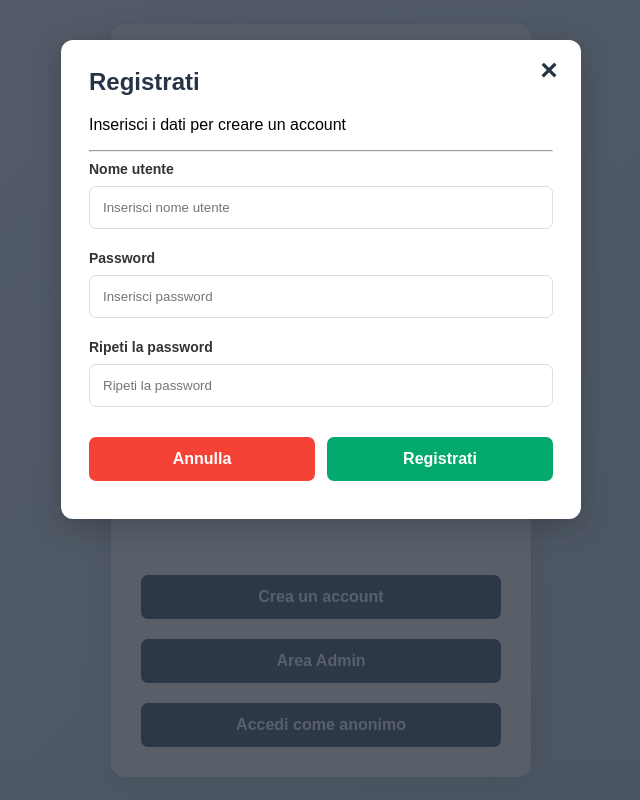
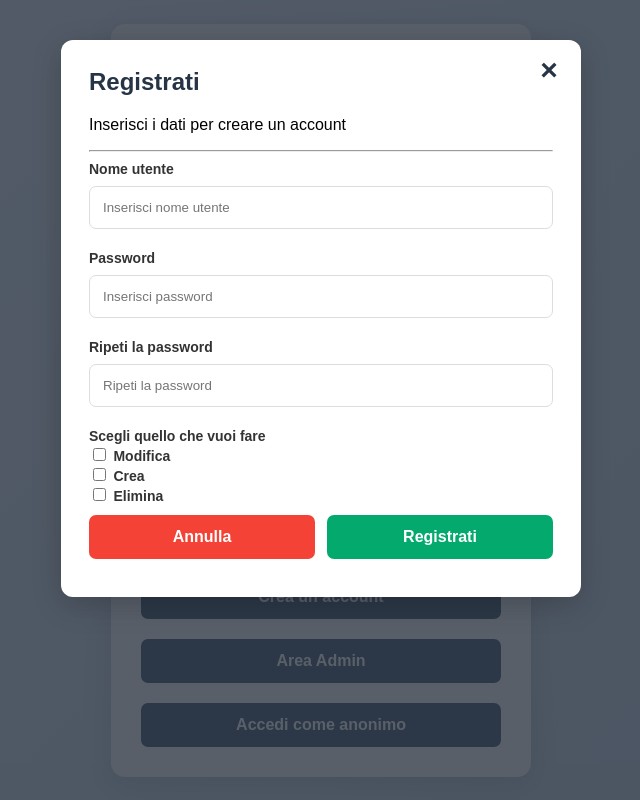
Before and after one commit to Belo-luca/php-crud, a PHP site: page /index.php in a window 1280 px wide, after a click on "Crea un account". Shown: the whole page, without its empty margins (319-959 px from the left). Run offline with PHP 8.4, Linux system fonts and the light colour scheme.

Commit message:
Opzione crud

```diff
--- a/index.php
+++ b/index.php
@@ -63,6 +63,20 @@
                 <label for="signup-password-repeat">Ripeti la password</label>
                 <input type="password" id="signup-password-repeat" placeholder="Ripeti la password" required>
 
+                <label for="signup-crud">Scegli quello che vuoi fare</label>
+                <div>
+                    <input type="checkbox" id="modify" name="crud[]" value="modifica">
+                    <label for="modify">Modifica</label>
+                </div>
+                <div>
+                    <input type="checkbox" id="create" name="crud[]" value="crea">
+                    <label for="create">Crea</label>
+                </div>
+                <div>
+                    <input type="checkbox" id="delete" name="crud[]" value="elimina">
+                    <label for="delete">Elimina</label>
+                </div>
+
                 <div class="modal-actions">
                     <button type="button" class="cancel-button"
                         onclick="document.getElementById('signupModal').style.display='none'">Annulla</button>
@@ -95,7 +109,6 @@
         </form>
     </div>
 
-
     <!-- Avvisi restituiti dopo un tentativo di accesso -->
     <?php if (isset($_GET["errore"]) && $_GET["errore"] === "password"): ?>
         <script>
```
